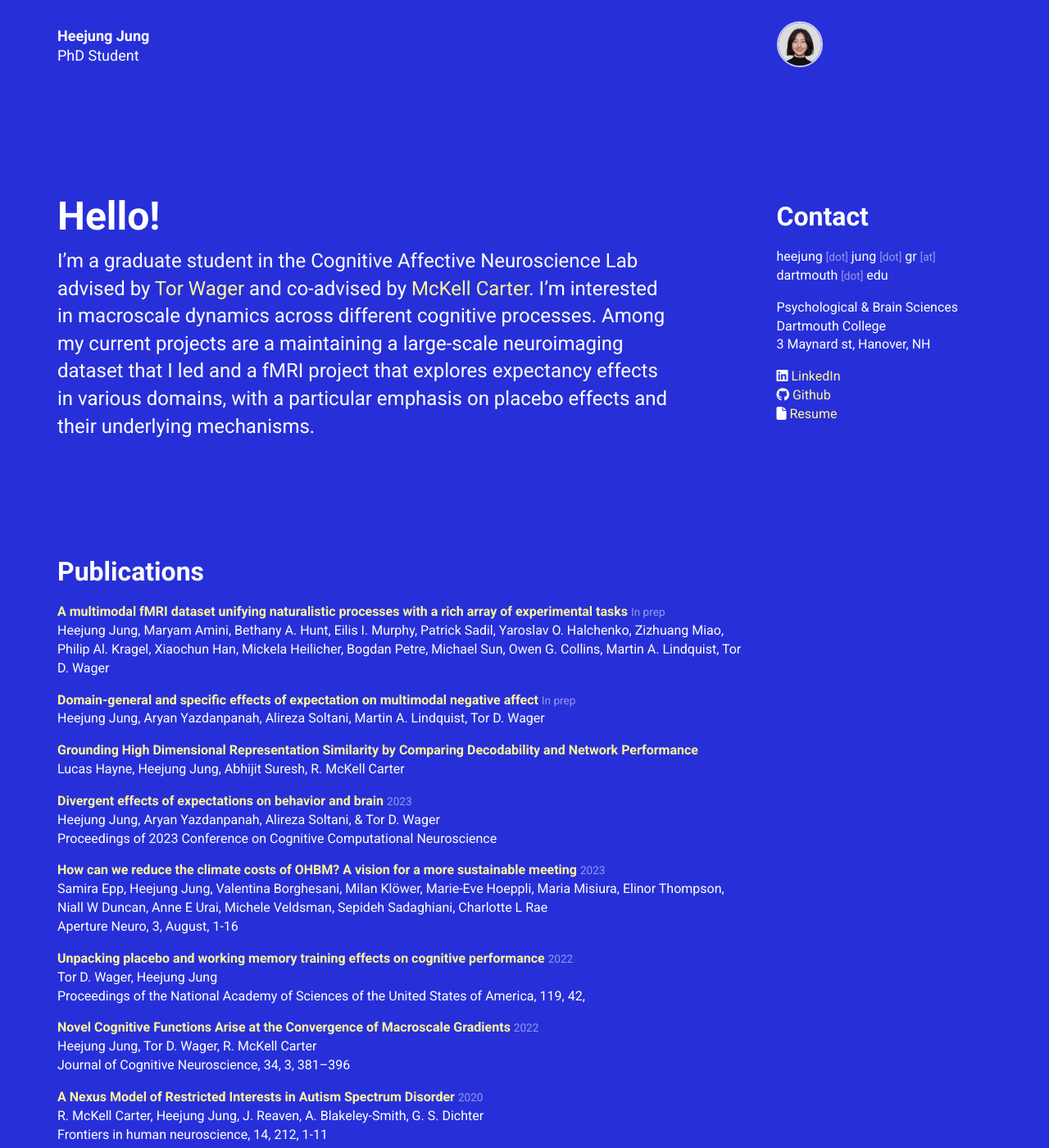
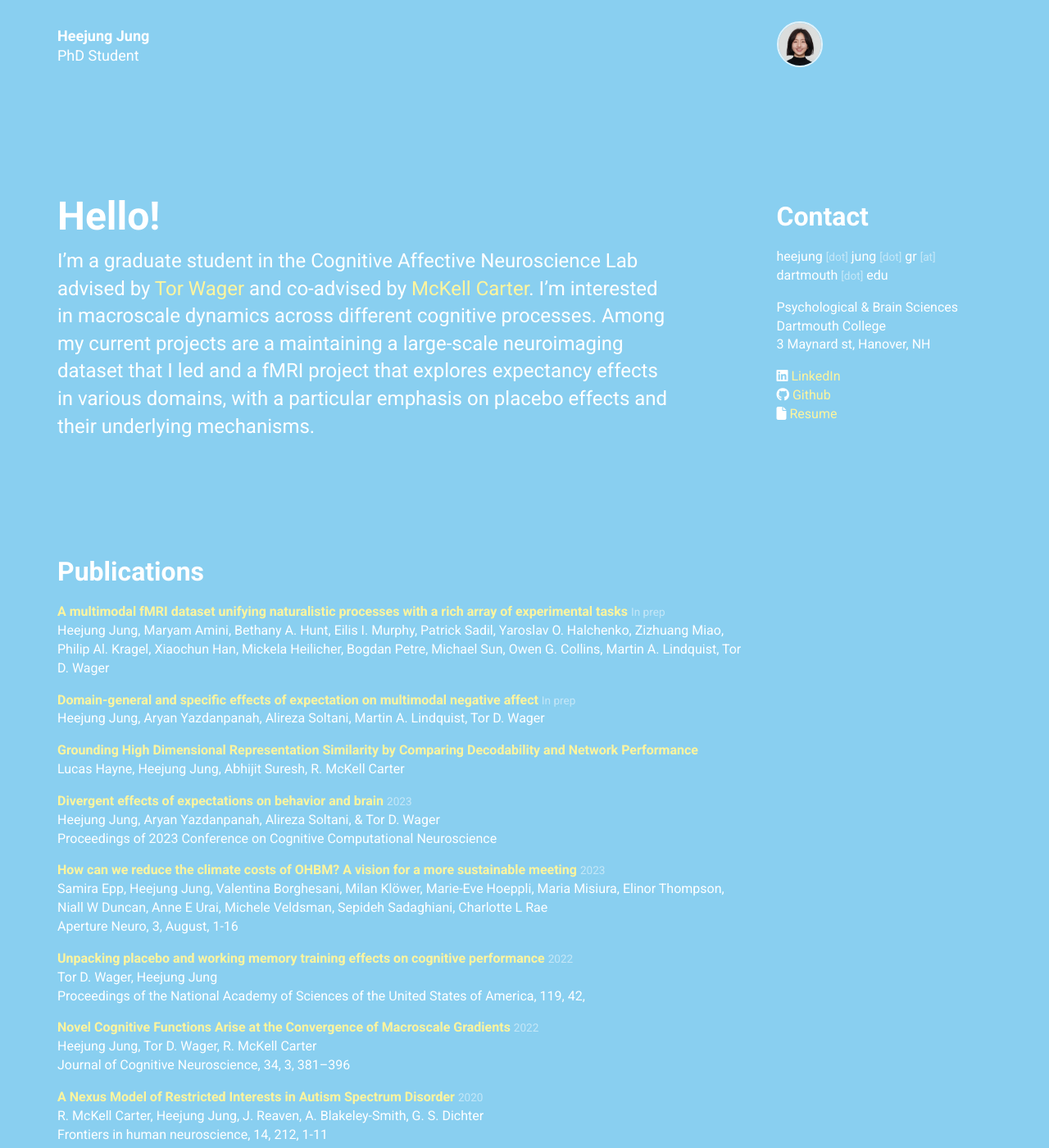
Before and after one commit to jungheejung/jungheejung.github.io, a Jekyll site: the page built from index.html, in a window 1280 px wide and 1400 px high. Shown: the whole window at 82% size. Built offline with Jekyll 4.4.1, drawn with Linux system fonts in a browser that asks for light colours; nearby versions of some CDN libraries.

Commit message:
STY: update color

```diff
--- a/assets/albertine/css/default.css
+++ b/assets/albertine/css/default.css
@@ -79,7 +79,8 @@ section {
 .intro-screen header {
   /* background-color:#44a9eb; */
   /* background-color:#a8d0e6; */
-  background-color:#2730D8;
+  /* background-color:#2730D8; */
+  background-color: #89CFF0;
   color:#fff;
 }
   .intro-screen h1,
```
